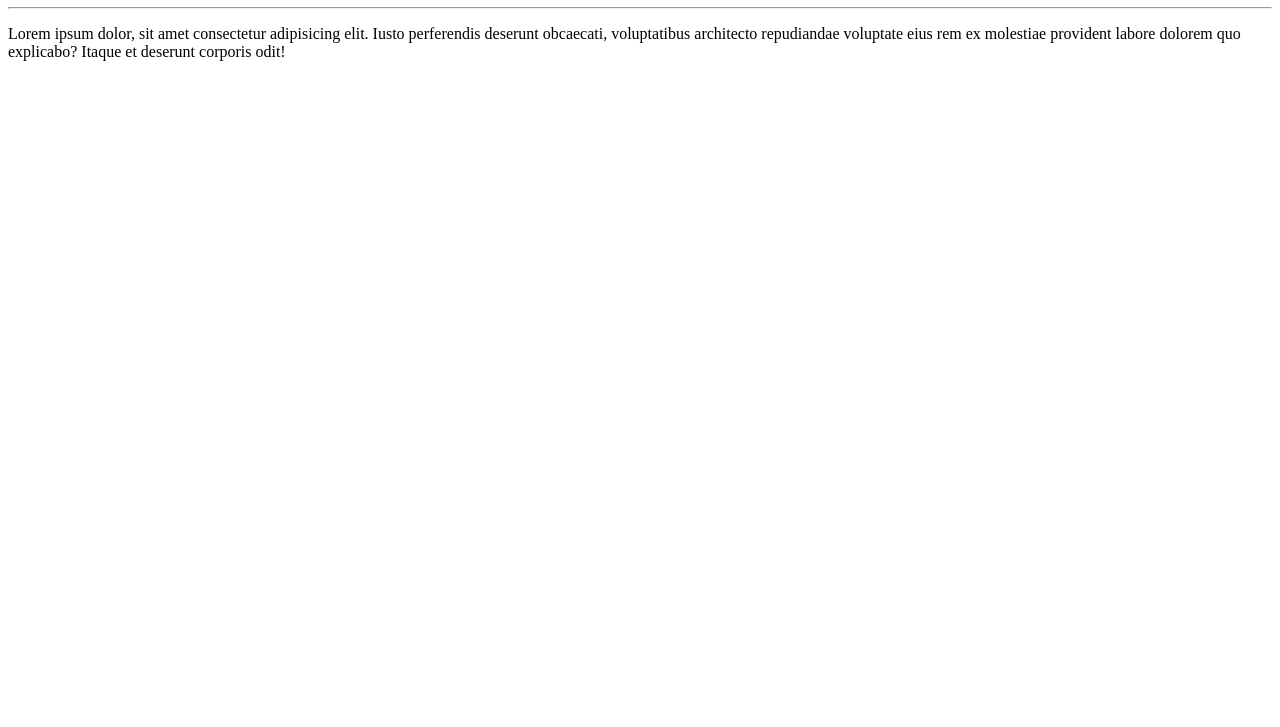
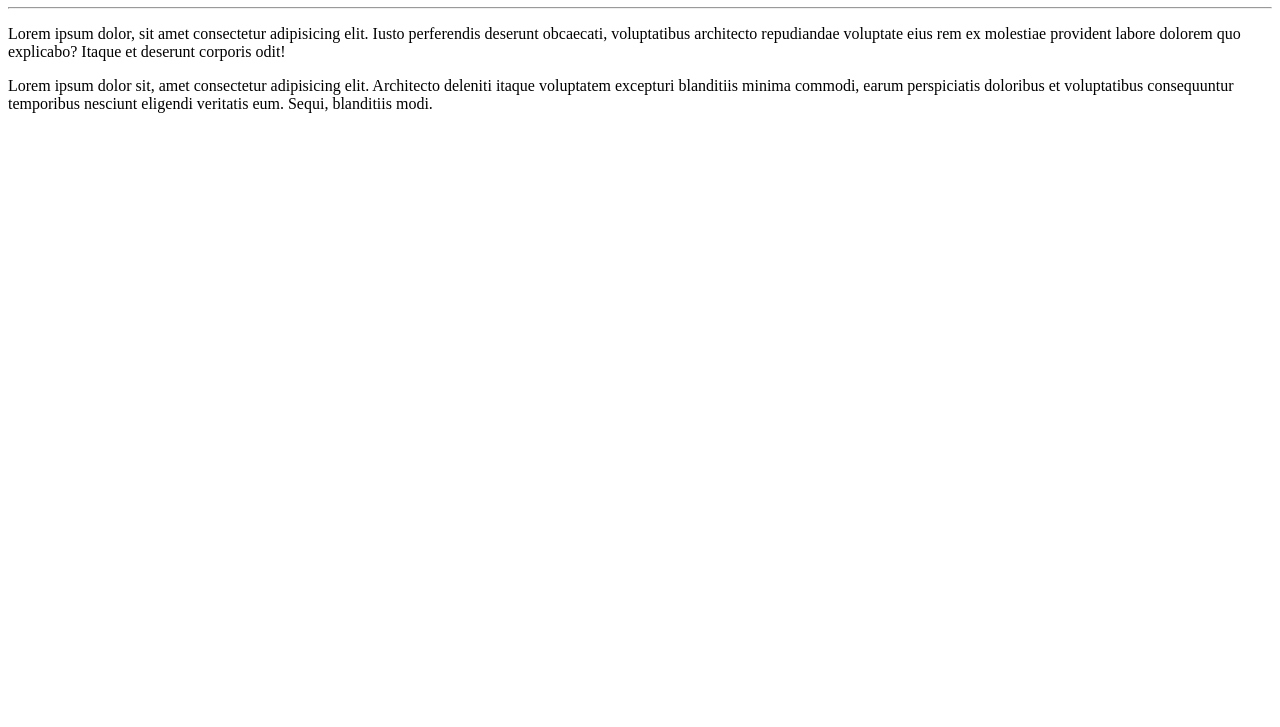
Before and after one commit to Matheus-Mariani/Ola-Mundo, a plain HTML site: page site-exemplo/index.html in a window 1280 px wide. Shown: the part 73-800 px from the top of the page. Drawn offline with Linux system fonts and the light colour scheme.

Commit message:
Adicionei um parágrafo

```diff
--- a/site-exemplo/index.html
+++ b/site-exemplo/index.html
@@ -9,5 +9,6 @@
     <h1>Olá, Mundo!</h1>
     <hr>
     <p>Lorem ipsum dolor, sit amet consectetur adipisicing elit. Iusto perferendis deserunt obcaecati, voluptatibus architecto repudiandae voluptate eius rem ex molestiae provident labore dolorem quo explicabo? Itaque et deserunt corporis odit!</p>
+    <p>Lorem ipsum dolor sit, amet consectetur adipisicing elit. Architecto deleniti itaque voluptatem excepturi blanditiis minima commodi, earum perspiciatis doloribus et voluptatibus consequuntur temporibus nesciunt eligendi veritatis eum. Sequi, blanditiis modi.</p>
 </body>
 </html>
```
